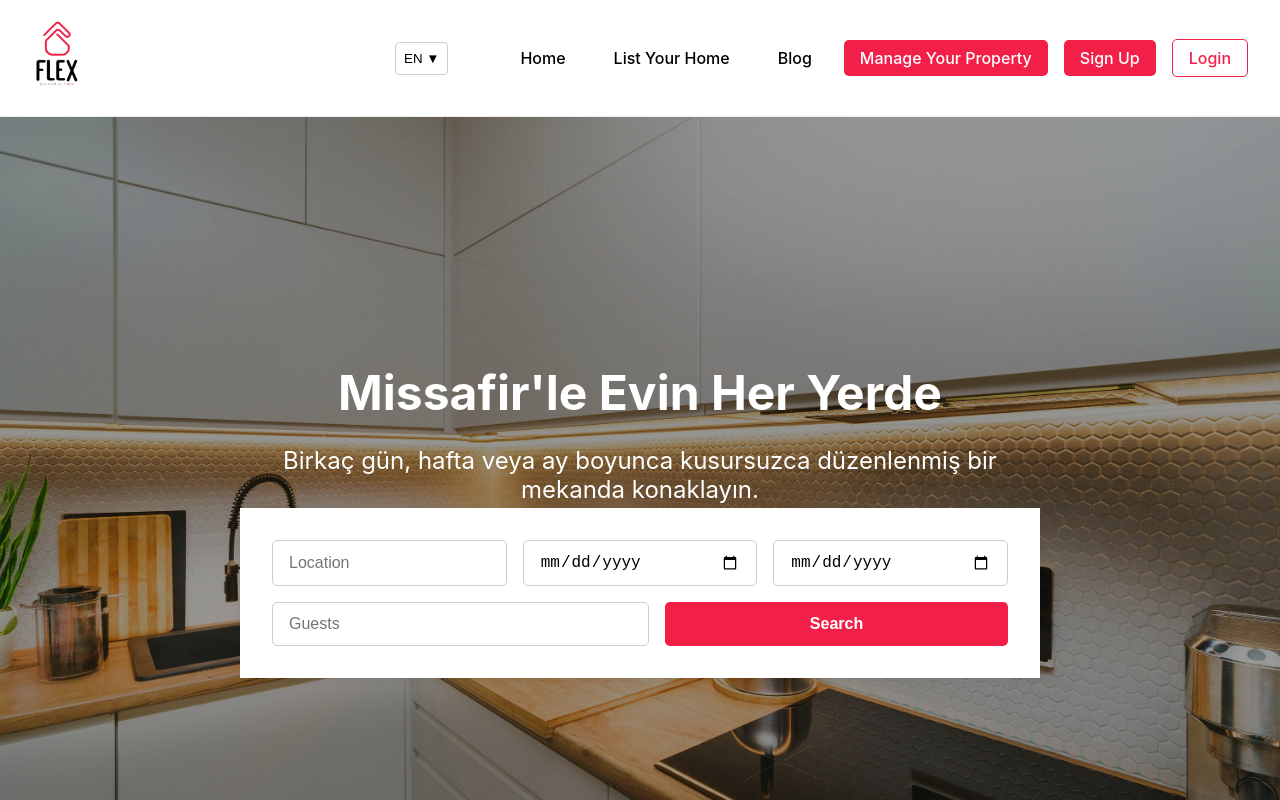
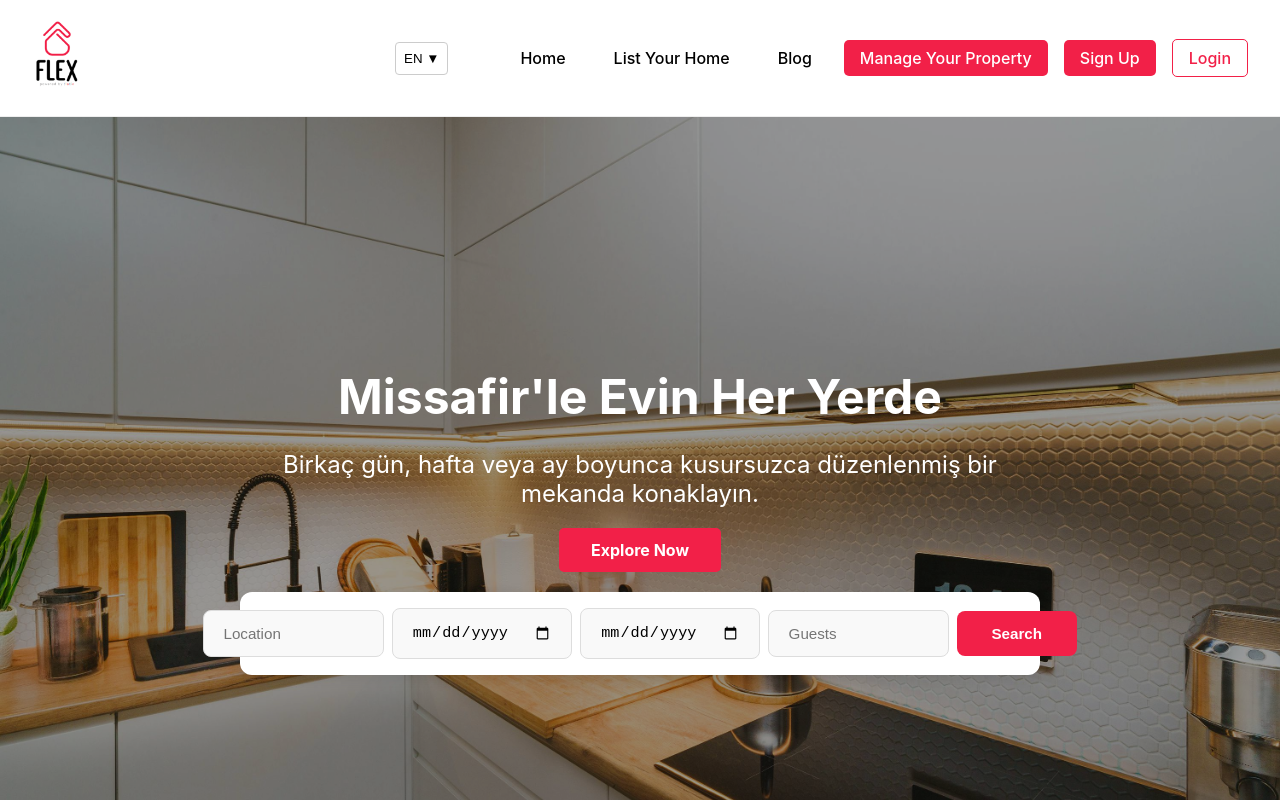
Before and after one commit to ahmed666916/flexvivienda-server, a React (Create React App) app: page / in a window 1280 px wide. Shown: the top 800 px of the page. Built offline with nearby package versions, Linux system fonts and the light colour scheme.

Commit message:
updated searchbar css

```diff
--- a/src/components/SearchBar/SearchBar.css
+++ b/src/components/SearchBar/SearchBar.css
@@ -1,48 +1,59 @@
 .search-bar {
   display: flex;
-    flex-wrap: wrap;
+  flex-wrap: nowrap;
   justify-content: center;
-    gap: 1rem;
-    padding: 2rem;
-    background-color: #ffffff;
-    box-shadow: 0 2px 10px rgba(0, 0, 0, 0.05);
-    margin-top: -3rem;
+  align-items: center;
+  gap: 0.5rem;
+  padding: 1rem;
+  background: #fff;
+  border-radius: 12px;
+  max-width: 1000px;
+  margin: 2rem auto 0 auto;
+  box-shadow: 0 4px 12px rgba(0, 0, 0, 0.08);
   position: relative;
   z-index: 10;
 }
 
 .search-bar input,
 .search-bar button {
-    padding: 0.75rem 1rem;
-    font-size: 1rem;
-    border: 1px solid #ccc;
-    border-radius: 5px;
-    min-width: 180px;
-    flex: 1 1 200px;
+  padding: 0.9rem 1.2rem;
+  font-size: 0.95rem;
+  border: 1px solid #ddd;
+  border-radius: 8px;
+  background-color: #f9f9f9;
+  flex: 1;
+  min-width: 140px;
 }
 
 .search-bar input:focus {
   outline: none;
   border-color: #f22048;
+  background-color: #fff;
 }
 
 .search-bar button {
   background-color: #f22048;
-    color: #ffffff;
-    font-weight: bold;
+  color: #fff;
   border: none;
+  font-weight: 600;
   cursor: pointer;
   transition: background-color 0.3s ease;
+  min-width: 120px;
 }
 
 .search-bar button:hover {
-    background-color: #000000;
+  background-color: #000;
 }
 
-  /* Responsive */
-  @media (max-width: 600px) {
+/* Responsive for small screens */
+@media (max-width: 768px) {
   .search-bar {
-      flex-direction: column;
-      align-items: stretch;
+    flex-wrap: wrap;
+    gap: 0.75rem;
+  }
+
+  .search-bar input,
+  .search-bar button {
+    flex: 1 1 100%;
   }
 }
```
Lines whose indentation alone changed are shown as unchanged.
